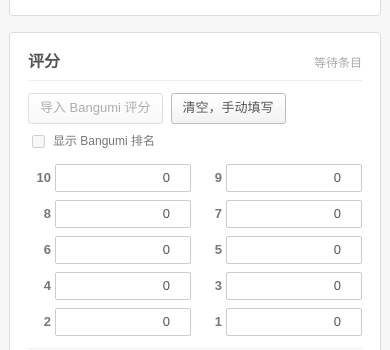
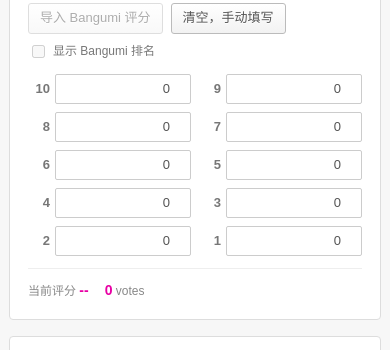
Before and after one commit to leo-grayrat/bangumi-rating-card, a plain HTML site: page index.html in a window 390 px wide. Shown: the part 488-838 px from the top of the page. Drawn offline with nearby package versions, Linux system fonts and the light colour scheme.

Commit message:
加宽评分输入并修正图片占位

```diff
--- a/style.css
+++ b/style.css
@@ -1,4 +1,5 @@
 * { box-sizing: border-box; }
+[hidden] { display: none !important; }
 html, body { margin: 0; min-height: 100%; }
 body {
   background: #f7f7f7;
@@ -8,12 +9,12 @@ body {
 button, input { font: inherit; }
 button { cursor: pointer; }
 
-.page-shell { width: min(1180px, calc(100% - 32px)); margin: 26px auto 48px; }
+.page-shell { width: min(1240px, calc(100% - 32px)); margin: 26px auto 48px; }
 .tool-header { margin-bottom: 18px; padding: 0 4px 14px; border-bottom: 1px solid #ddd; }
 .tool-header h1 { margin: 0; color: #444; font-size: 24px; font-weight: 400; }
 .tool-header p { margin: 4px 0 0; color: #999; }
 
-.workspace { display: grid; grid-template-columns: minmax(360px, 440px) 1fr; gap: 26px; align-items: start; }
+.workspace { display: grid; grid-template-columns: minmax(500px, 520px) minmax(620px, 1fr); gap: 26px; align-items: start; }
 .editor-column, .preview-column { min-width: 0; }
 .editor-section { margin-bottom: 16px; padding: 16px 18px 18px; border: 1px solid #ddd; border-radius: 4px; background: #fff; }
 .editor-section h2, .preview-heading h2 { margin: 0; color: #555; font-size: 16px; font-weight: 700; }
@@ -66,18 +67,20 @@ button { cursor: pointer; }
 .rating-actions { display: flex; flex-wrap: wrap; gap: 8px; align-items: center; margin-bottom: 13px; }
 .rank-toggle { display: inline-flex; align-items: center; gap: 5px; margin-left: auto; color: #777; font-size: 12px; user-select: none; }
 .rank-toggle input { accent-color: #e800a4; }
-.score-input-grid { display: grid; grid-template-columns: repeat(5, minmax(58px, 1fr)); gap: 8px; }
-.score-input-item { display: grid; grid-template-columns: 23px 1fr; align-items: center; gap: 4px; }
+.score-input-grid { display: grid; grid-template-columns: repeat(5, minmax(82px, 1fr)); gap: 8px; }
+.score-input-item { display: grid; grid-template-columns: 22px minmax(60px, 1fr); align-items: center; gap: 5px; min-width: 0; }
 .score-input-item label { color: #777; font-weight: 700; text-align: right; }
 .score-count-input {
   width: 100%;
-  height: 28px;
+  min-width: 60px;
+  height: 30px;
   padding: 3px 5px;
   border: 1px solid #ccc;
   border-radius: 2px;
   outline: none;
   color: #555;
   text-align: right;
+  font-variant-numeric: tabular-nums;
 }
 .rating-summary { display: flex; flex-wrap: wrap; gap: 6px 16px; margin-top: 12px; padding-top: 10px; border-top: 1px solid #eee; color: #888; font-size: 12px; }
 .rating-summary strong { color: #e800a4; font-size: 14px; }
@@ -122,13 +125,13 @@ small.alarm { padding-left: 3px; color: #c00; font-weight: 700; }
 .horizontalChart .count { position: absolute; bottom: 0; left: 0; display: block; width: 100%; overflow: hidden; border-radius: 2px 2px 0 0; background: #aaa; color: transparent; }
 .horizontalChart .label { position: absolute; bottom: -24px; left: 0; display: block; width: 100%; height: 24px; color: #555; line-height: 24px; text-align: center; }
 
-@media (max-width: 980px) {
+@media (max-width: 1180px) {
   .workspace { grid-template-columns: 1fr; }
   .preview-column { order: 2; }
 }
-@media (max-width: 520px) {
-  .page-shell { width: min(100% - 18px, 1180px); margin-top: 12px; }
+@media (max-width: 560px) {
+  .page-shell { width: min(100% - 18px, 1240px); margin-top: 12px; }
   .subject-loader { flex-direction: column; }
-  .score-input-grid { grid-template-columns: repeat(2, 1fr); }
+  .score-input-grid { grid-template-columns: repeat(2, minmax(100px, 1fr)); }
   .rank-toggle { width: 100%; margin-left: 0; }
 }
```
